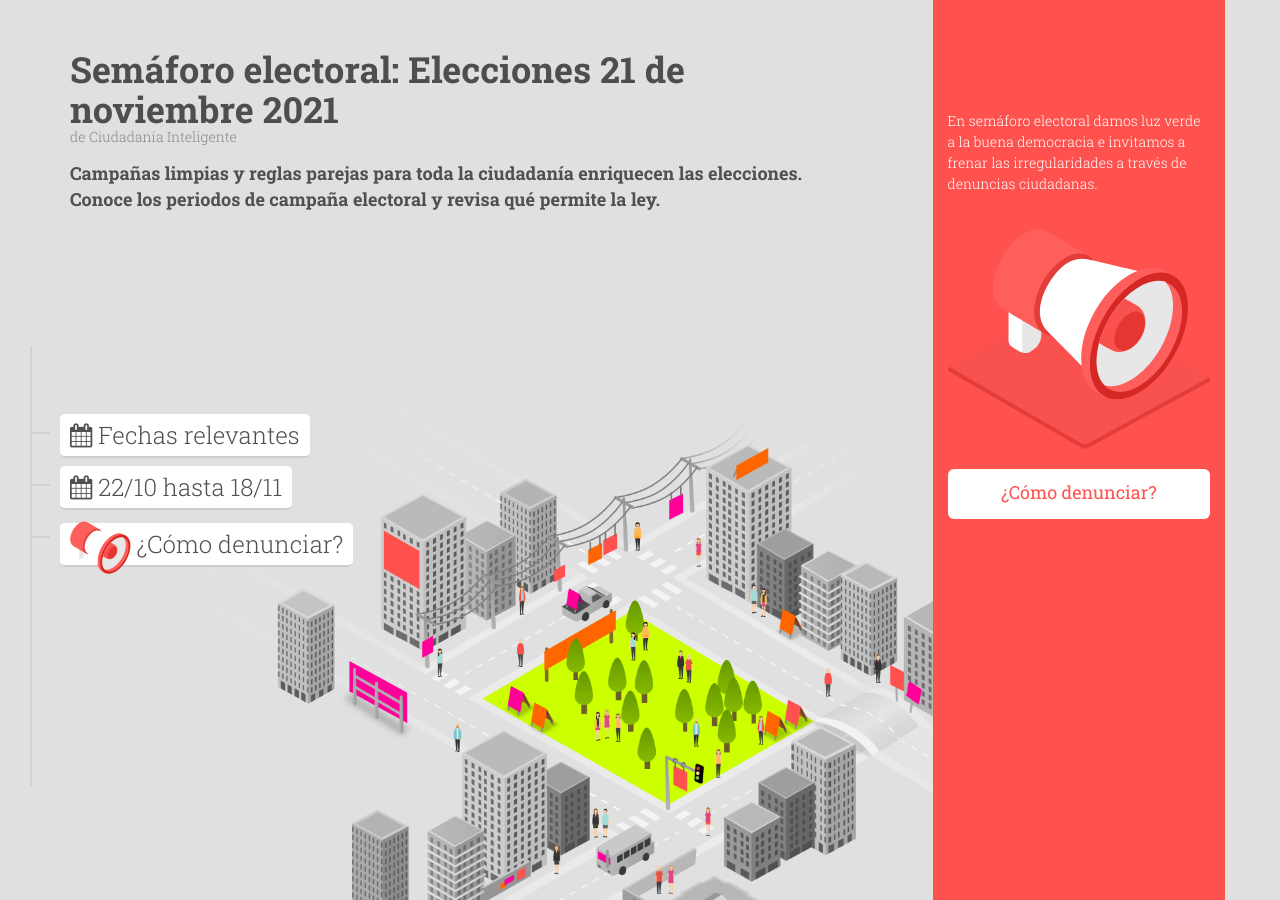
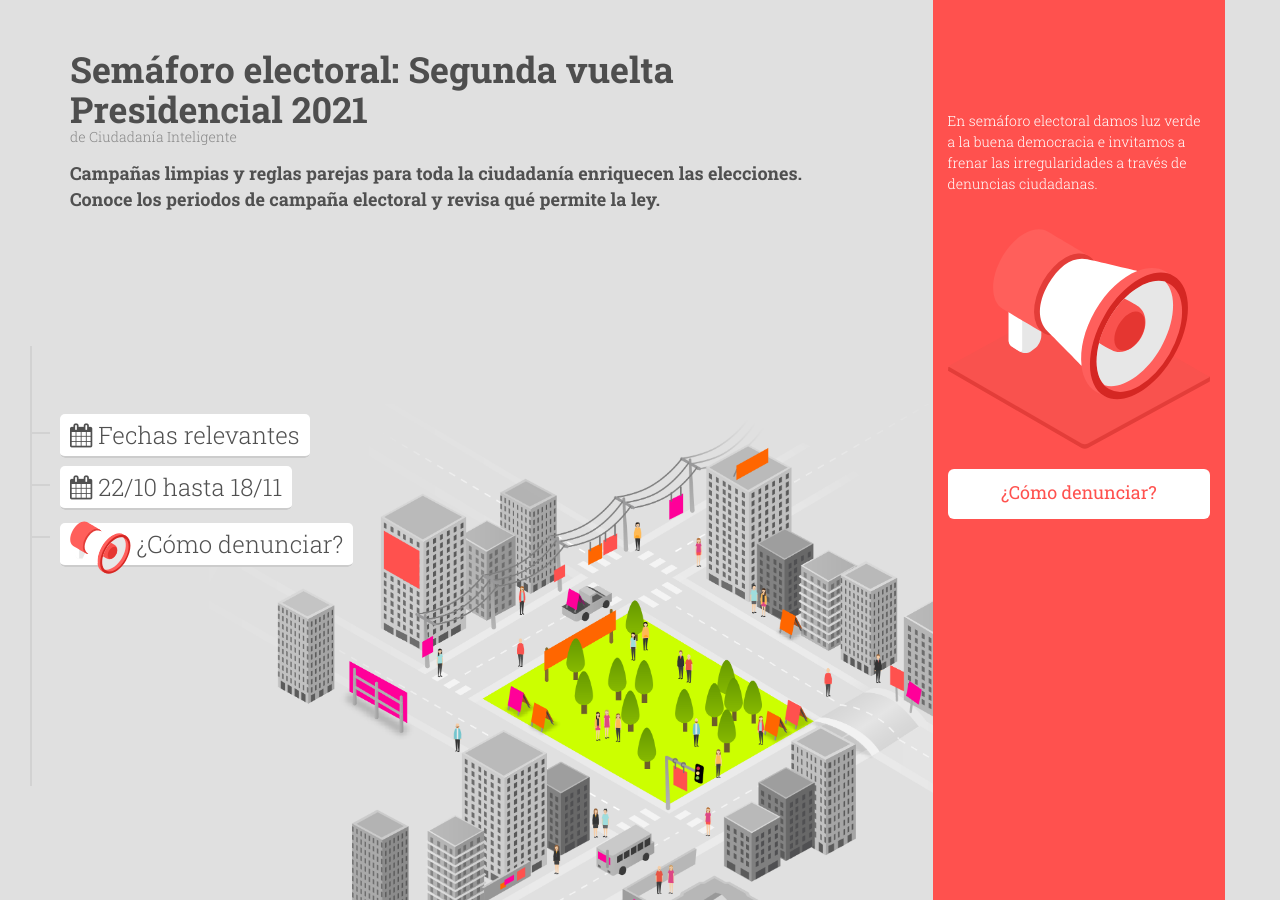
Before and after one commit to ciudadanointeligente/semaforo-electoral, a Jekyll site: the page built from index.html, in a window 1280 px wide and 900 px high. Built offline with Jekyll 4.4.1, drawn with Linux system fonts in a browser that asks for light colours; nearby versions of some CDN libraries.

Commit message:
fix titulo

```diff
--- a/index.html
+++ b/index.html
@@ -49,7 +49,7 @@ layout: default
       <div class="container">
         <div class="row">
           <div class="col-md-8 hero">
-            <h1>Semáforo electoral: Elecciones 21 de noviembre 2021
+            <h1>Semáforo electoral: Segunda vuelta Presidencial 2021
               <div class="sub-brand"><a href="http://ciudadaniai.org/" onclick="ga('send', 'event', 'menu-desktop-subbrand', 'click');" target="_blank">de Ciudadanía Inteligente</a>
               </div>
             </h1>
```
